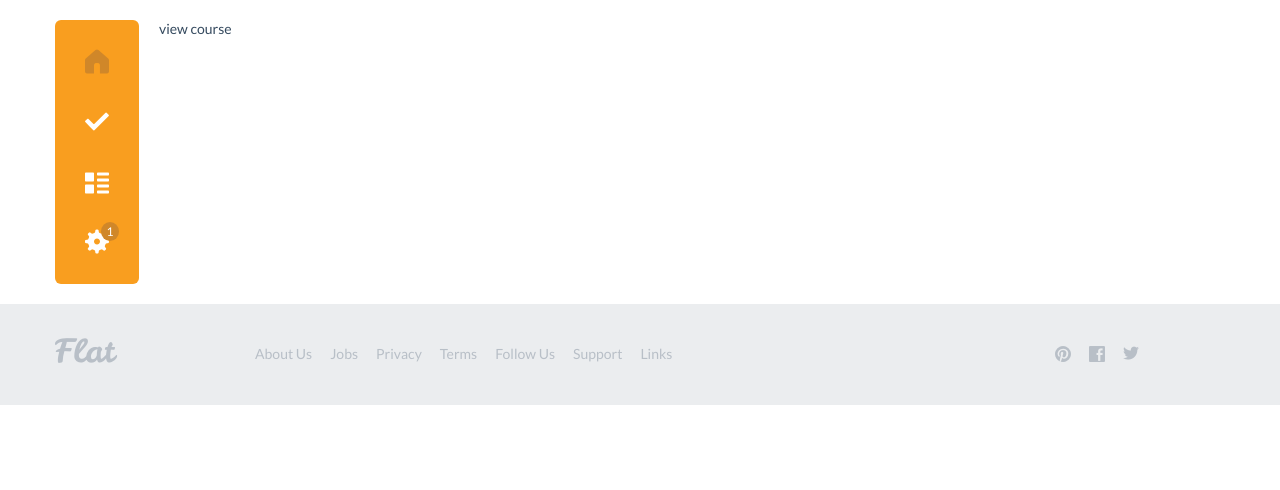
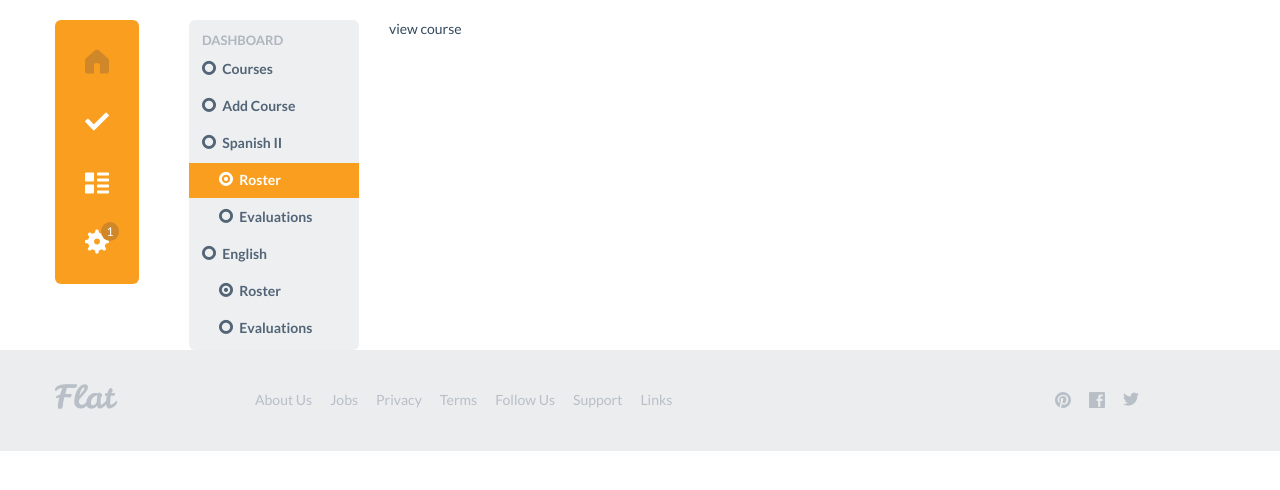
Before and after one commit to JackMcGrath/Zerebral-Rewards, a Django app: template zerebralweb/templates/teachers/courses/view_course.html in a window 1280 px wide. Shown: the part 80-570 px from the top of the page. Run offline with Django 3.2, Linux system fonts and the light colour scheme; the template is opened without the code that fills it, so the values that code supplies are empty; some libraries are stand-ins or nearby versions.

Commit message:
modified course navigation, view course stub

```diff
--- a/zerebralweb/templates/teachers/courses/parial_courses_navigation.html
+++ b/zerebralweb/templates/teachers/courses/parial_courses_navigation.html
@@ -1,37 +1,42 @@
 <div class="span2">
     <ul class="nav nav-list nav-list-vivid">
         <li class="nav-header">Dashboard</li>
-        <li>
-          <a href="#fakelink">
+        <li><a href="/teacher/courses">
               <span class="fui-radio-unchecked">&nbsp;</span>
             Courses
           </a>
         </li>
         <li>
-          <a href="#fakelink">
+          <a href="/teacher/courses/add">
               <span class="fui-radio-unchecked">&nbsp;</span>
             Add Course
           </a>
         </li>
         <li>
-          <a href="#fakelink">
+          <a href="/teacher/courses/1">
               <span class="fui-radio-unchecked">&nbsp;</span>
-            Add Students
+            Spanish II
+          </a>
+        </li>
+        <li class='active'>
+          <a href="/teacher/courses/1/roster" class='nav-sub-link'>
+              <span class="fui-radio-checked">&nbsp;</span>
+            Roster
+          </a>
+        </li>
+        <li>
+          <a href="/teacher/courses/1/evaluations" class='nav-sub-link'>
+              <span class="fui-radio-unchecked">&nbsp;</span>
+            Evaluations
           </a>
         </li>
         <li>
           <a href="#fakelink">
               <span class="fui-radio-unchecked">&nbsp;</span>
-            Action Plans
+            English
           </a>
         </li>
         <li>
-          <a href="#fakelink">
-              <span class="fui-radio-unchecked">&nbsp;</span>
-            Spanish II
-          </a>
-        </li>
-        <li class='active'>
           <a href="#fakelink" class='nav-sub-link'>
               <span class="fui-radio-checked">&nbsp;</span>
             Roster
@@ -43,17 +48,5 @@
             Evaluations
           </a>
         </li>
-        <li>
-          <a href="#fakelink" class='nav-sub-link'>
-              <span class="fui-radio-unchecked">&nbsp;</span>
-            Action Plans
-          </a>
-        </li>
-        <li>
-          <a href="#fakelink">
-              <span class="fui-radio-unchecked">&nbsp;</span>
-            English
-          </a>
-        </li>
     </ul>
 </div>
--- a/zerebralweb/templates/teachers/courses/view_course.html
+++ b/zerebralweb/templates/teachers/courses/view_course.html
@@ -1,5 +1,11 @@
 {% extends "teachers/base.html" %}
 
 {% block content %}
-view course
+    <div class="row">
+        {% include "teachers/courses/parial_courses_navigation.html" %}
+        <div class="span8">
+            view course
+        </div>
+    </div>
+
 {% endblock %}
```
